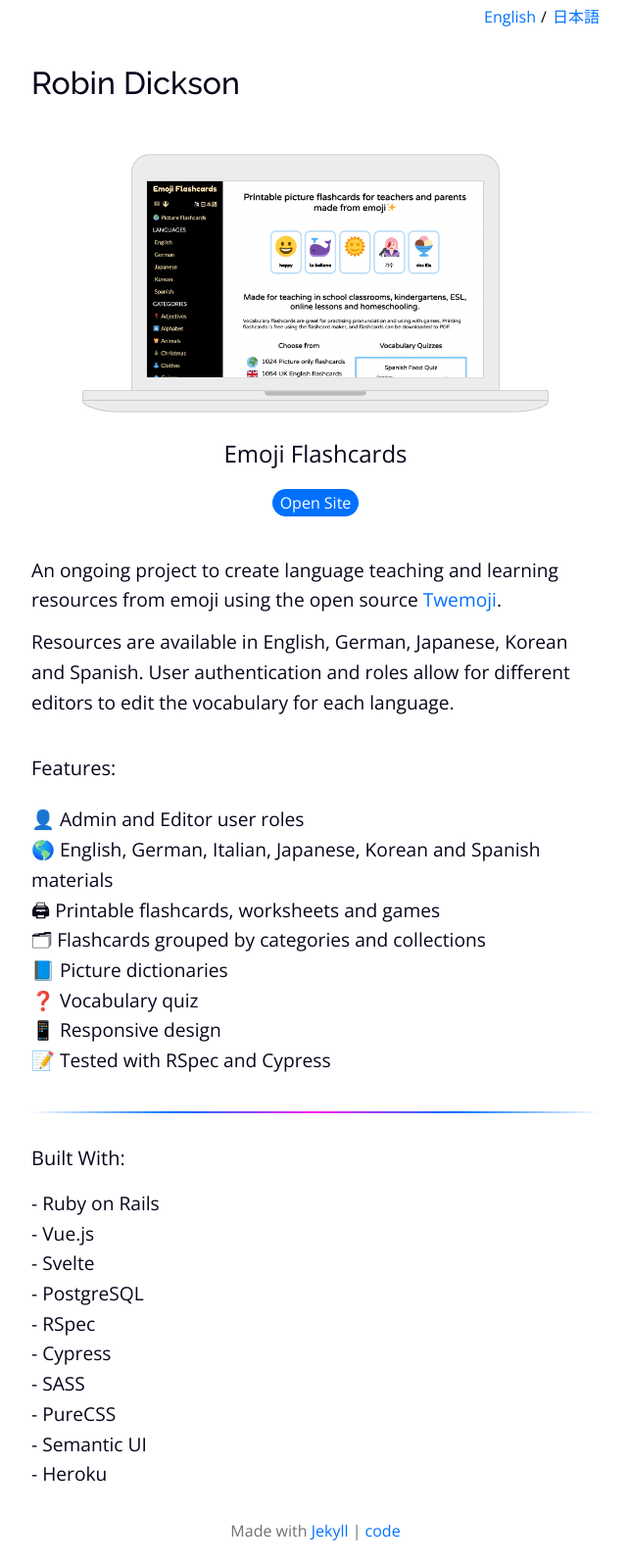
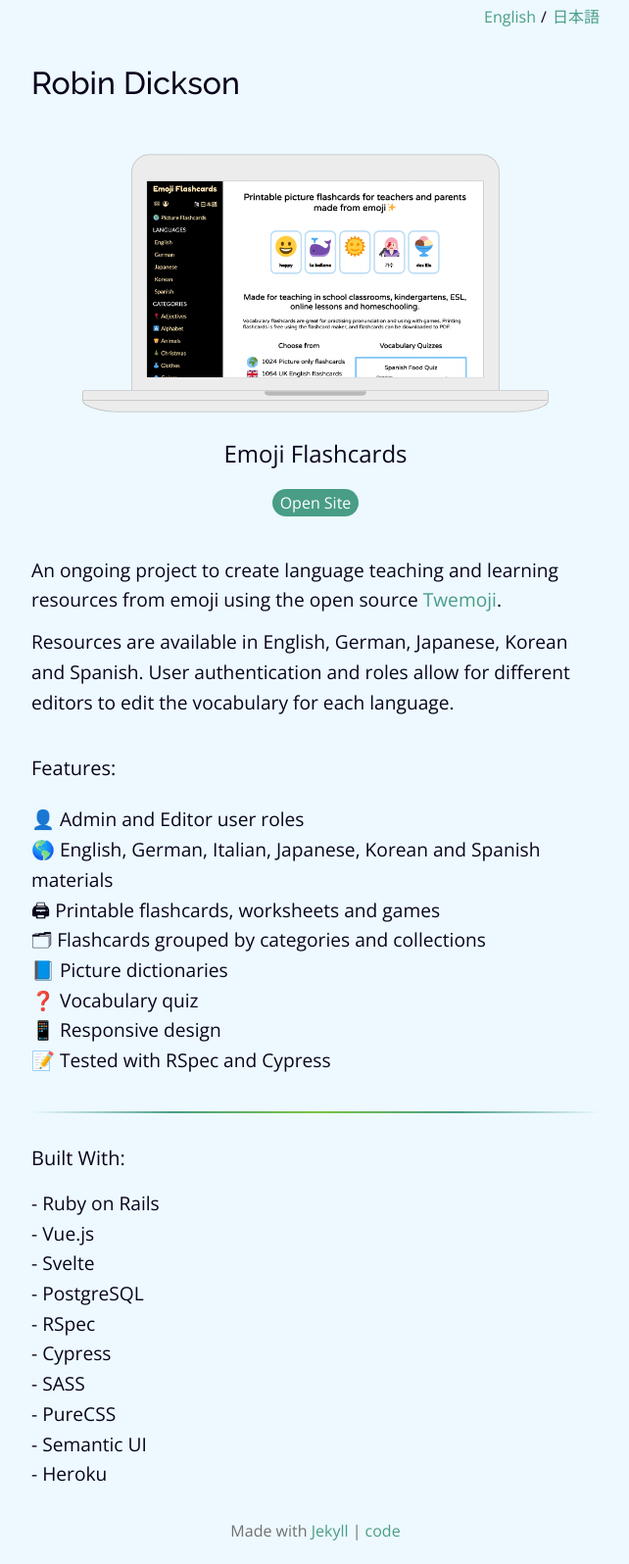
Before and after one commit to rbndickson/rbndickson.github.io, a Jekyll site: the page built from _projects/en-emoji-flashcards.markdown, in a window 1280 px wide. Shown: the whole page at 98% size, without its empty margins (318-960 px from the left). Built offline with Jekyll 4.4.1, drawn with Linux system fonts in a browser that asks for light colours.

Commit message:
feat: Update colour scheme
For a summer feeling.

Colours inspired by Natsume no Yuujinchou.
Favicon inspired by Josef Albers, Homage to the Square.

```diff
--- a/_sass/_variables.scss
+++ b/_sass/_variables.scss
@@ -1,18 +1,26 @@
+// Summer colors
+// Inspiration - Natsume no Yuujinchou
+
+$summer-green: #499D87;
+$summer-light-green: #7AC441;
+$summer-pale-blue: #EDF9FF;
+
+// Original colors
 $white:                 #FFFFFF;
 $blue:                  #0071FF;
 $black:                 #0a041b;
 $grey:                  #707070;
 $pink:                  #FF1DED;
 
-$body-background-color: $white;
+$body-background-color: $summer-pale-blue;
 $main-text-color:       $black;
 $title-text-color:      $black;
-$link-color:            $blue;
-$link-hover-color:      $pink;
+$link-color:            $summer-green;
+$link-hover-color:      $summer-light-green;
 
-$gradient-line-outer-color:  $white;
-$gradient-line-inner-color:  $blue;
-$gradient-line-center-color: $pink;
+$gradient-line-outer-color:  $summer-pale-blue;
+$gradient-line-inner-color:  $summer-green;
+$gradient-line-center-color: $summer-light-green;
 
 $base-font-family:      "Open Sans", Arial, sans-serif;
 $heading-font-family:   Raleway, Arial, sans-serif;
```
Also changed, not shown: images/favicon-original.ico (added), images/favicon.ico.
